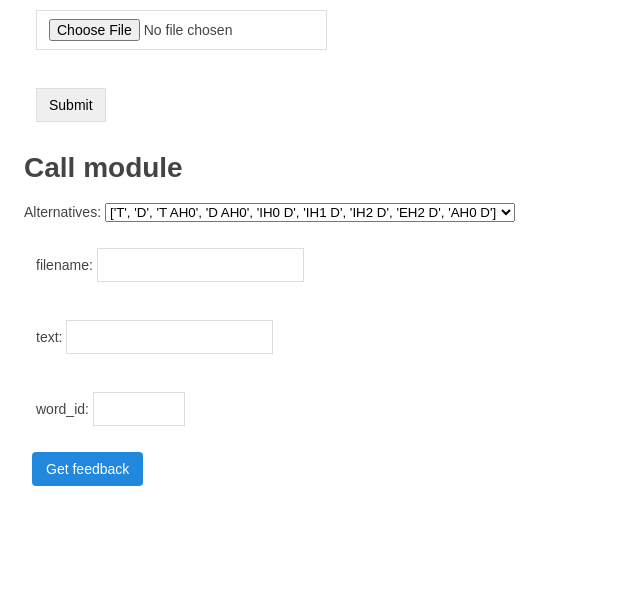
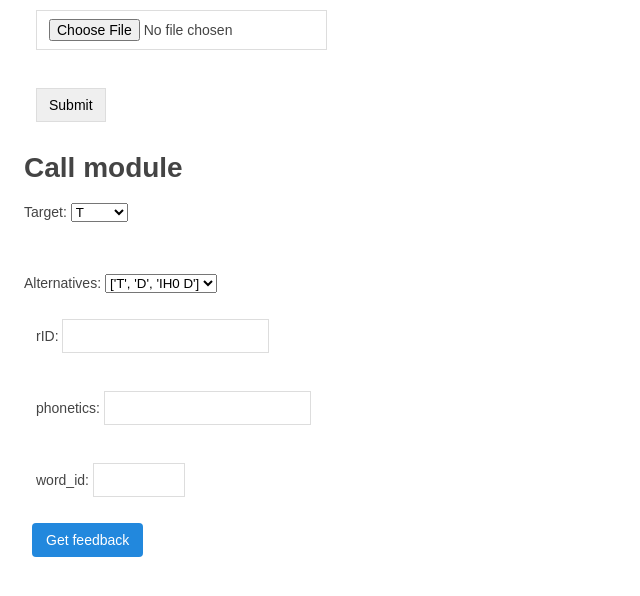
Before and after one commit to numediart/TIPAA-SSL, a plain HTML site: page phonemeContrast.html in a window 1280 px wide. Shown: the part 96-692 px from the top of the page, without its empty margins (0-640 px from the left). Drawn offline with nearby package versions, Linux system fonts and the light colour scheme.

Commit message:
updated htmls for new inputs of the api

```diff
--- a/phonemeContrast.html
+++ b/phonemeContrast.html
@@ -35,7 +35,7 @@
         type: 'POST',
         ContentType: 'application/json',
         // data: {'data': data}
-        data:  {"filename":q('#filename').value,"text":q('#text').value, "alternatives":q('#alternatives').value,"word_id":q('#word_id').value}
+        data:  {"rID":q('#rID').value,"phonetics":q('#phonetics').value, "target":q('#target').value, "alternatives":q('#alternatives').value,"word_id":q('#word_id').value}
       }).done(function(response){
         alert("Data from Server:" + JSON.stringify(response));
       }).fail(function(jqXHR, textStatus, errorThrown){
@@ -46,7 +46,7 @@
 
   </script>
     <h1>File Upload</h1>
-    <form method="POST" action="/" enctype="multipart/form-data">
+    <form method="POST" action="/upload" enctype="multipart/form-data">
       <p><input type="file" name="file"></p>
       <p><input type="submit" value="Submit"></p>
     </form>
@@ -54,15 +54,24 @@
     <h1>Call module</h1>
 
     <form action=""  name="myForm">
+      <label for="target">Target:</label>
+      <select name="target" id="target">
+        <option value="T">T</option>
+        <option value="D">D</option>
+        <option value="IH0 D">IH0 D</option>
+        <option value="IH0">IH0</option>
+        <!-- <option value="['AO0', 'OW0','AO1', 'OW1','AO2', 'OW2']">['AO0', 'OW0','AO1', 'OW1','AO2', 'OW2']</option> -->
+      </select></p>
       <label for="alternatives">Alternatives:</label>
       <select name="alternatives" id="alternatives">
-        <option value="['T', 'D', 'T AH0', 'D AH0', 'IH0 D', 'IH1 D', 'IH2 D', 'EH2 D', 'AH0 D']">['T', 'D', 'T AH0', 'D AH0', 'IH0 D', 'IH1 D', 'IH2 D', 'EH2 D', 'AH0 D']</option>
-        <option value="['AO0', 'OW0','AO1', 'OW1','AO2', 'OW2']">['AO0', 'OW0','AO1', 'OW1','AO2', 'OW2']</option>
+        <option value="['T', 'D', 'IH0 D']">['T', 'D', 'IH0 D']</option>
+        <option value="['IH0', 'IY0']">['IH0', 'IY0']</option>
+        <!-- <option value="['AO0', 'OW0','AO1', 'OW1','AO2', 'OW2']">['AO0', 'OW0','AO1', 'OW1','AO2', 'OW2']</option> -->
       </select>
-      <p><label for="filename">filename:</label>
-      <input type="text" name="filename" id="filename"></p>
-      <p><label for="text">text:</label>
-      <input type="text" id="text" name="text">
+      <p><label for="rID">rID:</label>
+      <input type="text" name="rID" id="rID"></p>
+      <p><label for="phonetics">phonetics:</label>
+      <input type="text" id="phonetics" name="phonetics">
       <p><label for="word_id">word_id:</label>
       <input type="number" id="word_id" name="word_id" min="0" max="1000">
 
```
Also changed, not shown: index.html (+30 -7 lines).
